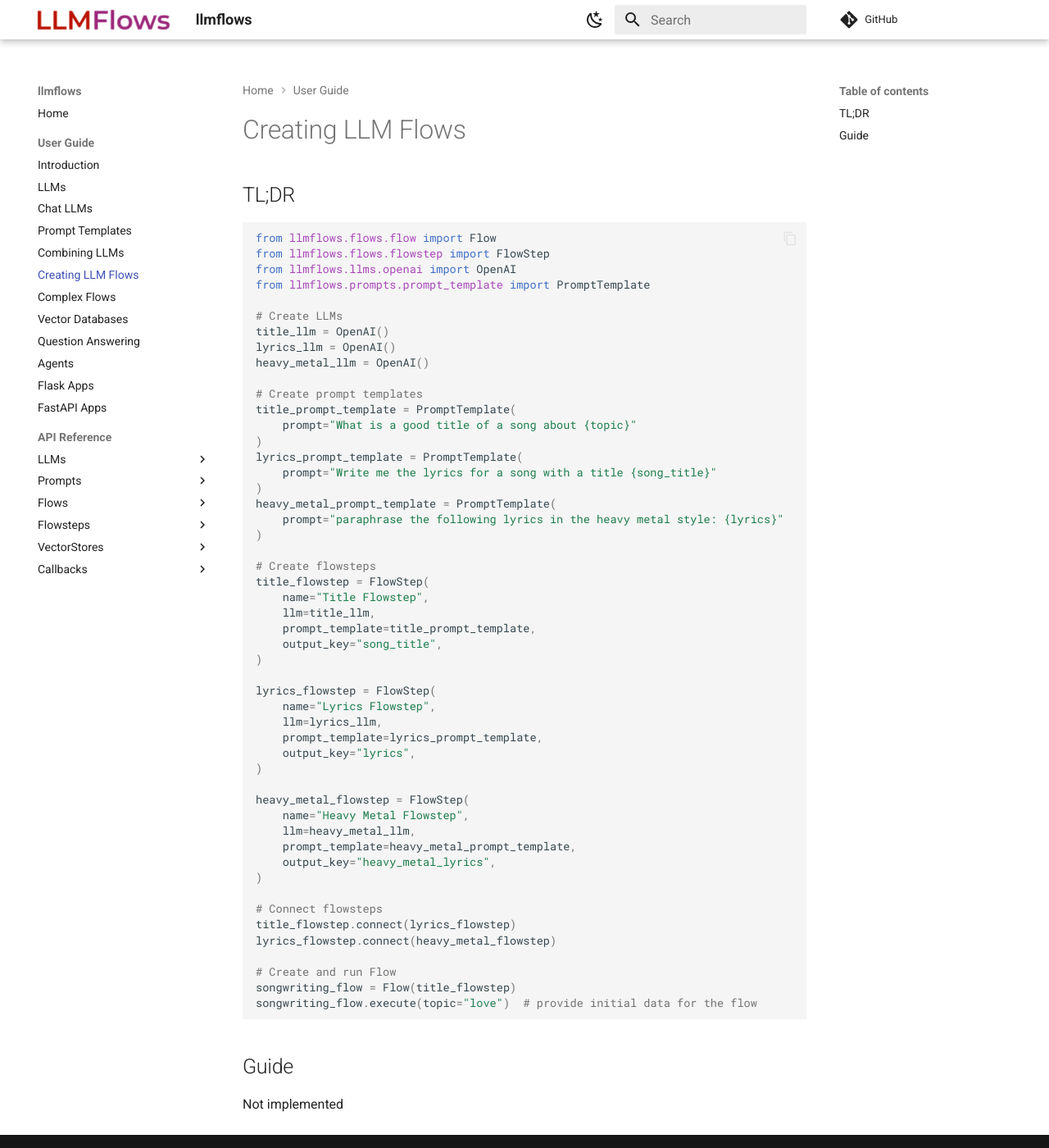
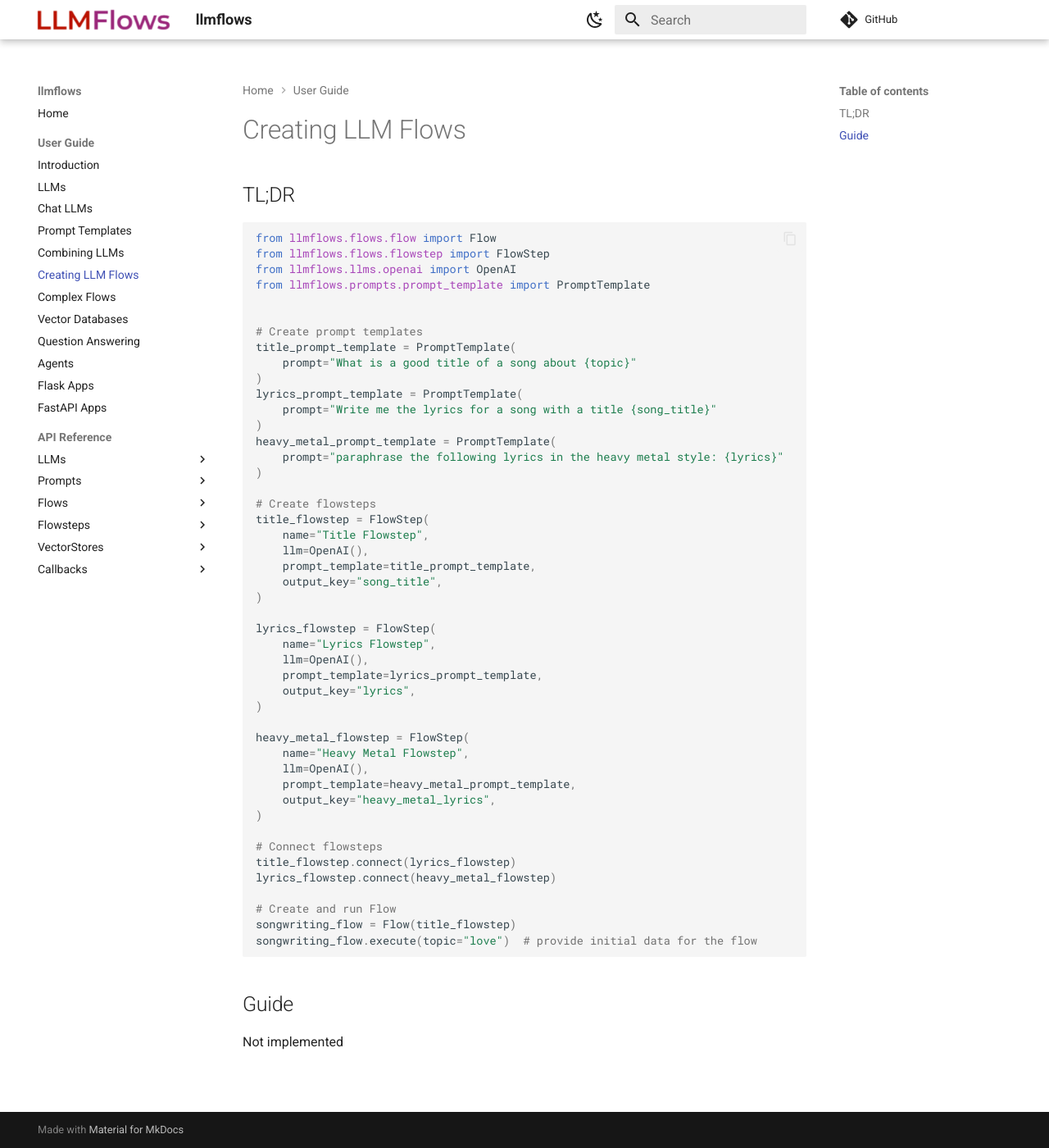
Before and after one commit to stoyan-stoyanov/llmflows, an MkDocs documentation site: the page built from docs/user_guide/Creating LLM Flows.md, in a window 1280 px wide and 1400 px high. Shown: the whole window at 82% size. Built offline with MkDocs 1.6.1 and Material for MkDocs 9.7.7, drawn with Linux system fonts in a browser that asks for light colours; comment, search, counter and statistics services are not loaded.

Commit message:
minor fixes of examples

```diff
--- a/docs/user_guide/Creating LLM Flows.md
+++ b/docs/user_guide/Creating LLM Flows.md
@@ -6,10 +6,6 @@ from llmflows.flows.flowstep import FlowStep
 from llmflows.llms.openai import OpenAI
 from llmflows.prompts.prompt_template import PromptTemplate
 
-# Create LLMs
-title_llm = OpenAI()
-lyrics_llm = OpenAI()
-heavy_metal_llm = OpenAI()
 
 # Create prompt templates
 title_prompt_template = PromptTemplate(
@@ -25,21 +21,21 @@ heavy_metal_prompt_template = PromptTemplate(
 # Create flowsteps
 title_flowstep = FlowStep(
     name="Title Flowstep",
-    llm=title_llm,
+    llm=OpenAI(),
     prompt_template=title_prompt_template,
     output_key="song_title",
 )
 
 lyrics_flowstep = FlowStep(
     name="Lyrics Flowstep",
-    llm=lyrics_llm,
+    llm=OpenAI(),
     prompt_template=lyrics_prompt_template,
     output_key="lyrics",
 )
 
 heavy_metal_flowstep = FlowStep(
     name="Heavy Metal Flowstep",
-    llm=heavy_metal_llm,
+    llm=OpenAI(),
     prompt_template=heavy_metal_prompt_template,
     output_key="heavy_metal_lyrics",
 )
```
Also changed, not shown: docs/user_guide/LLMs.md (+1 -1 lines), 2 other files.
